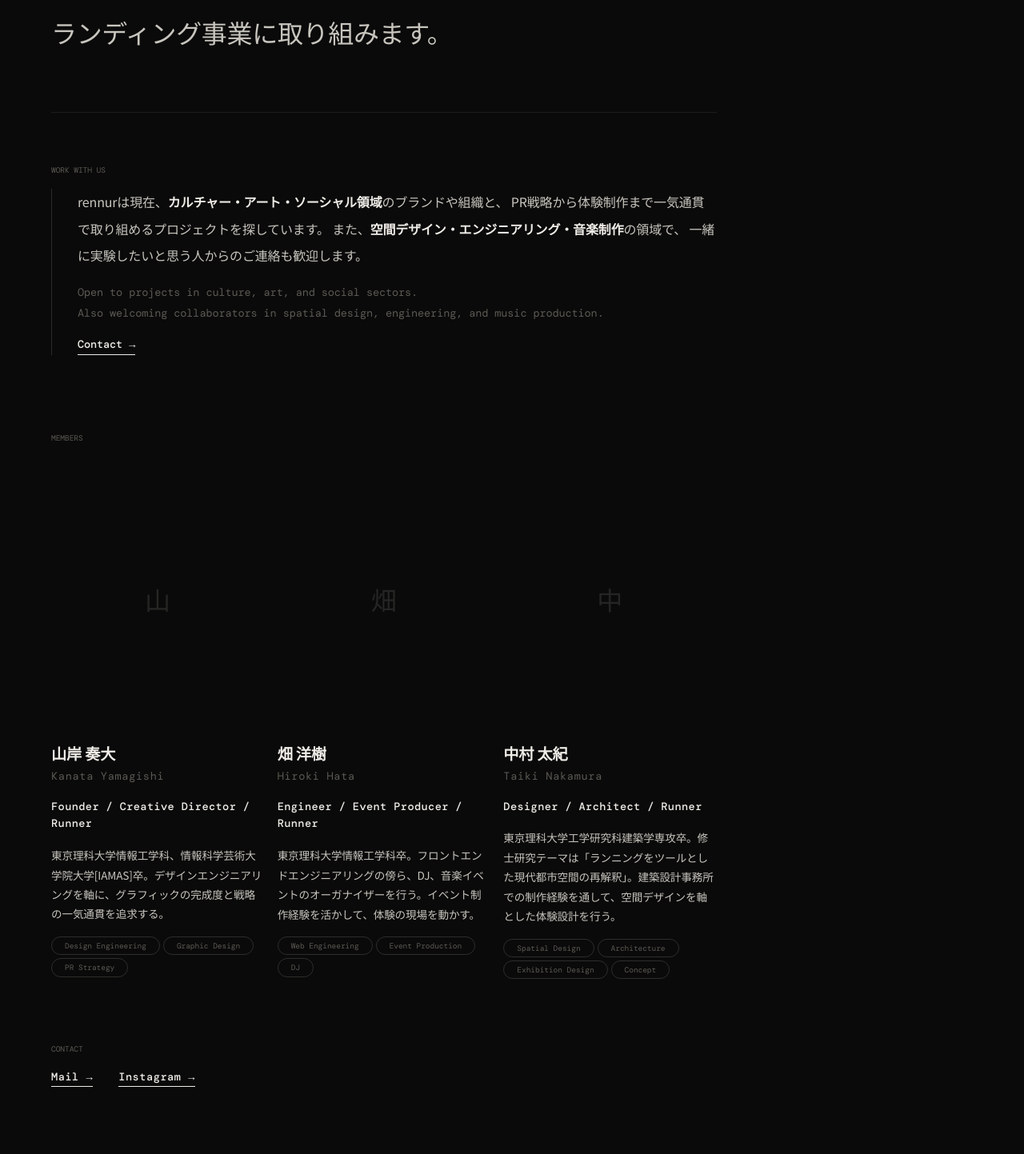
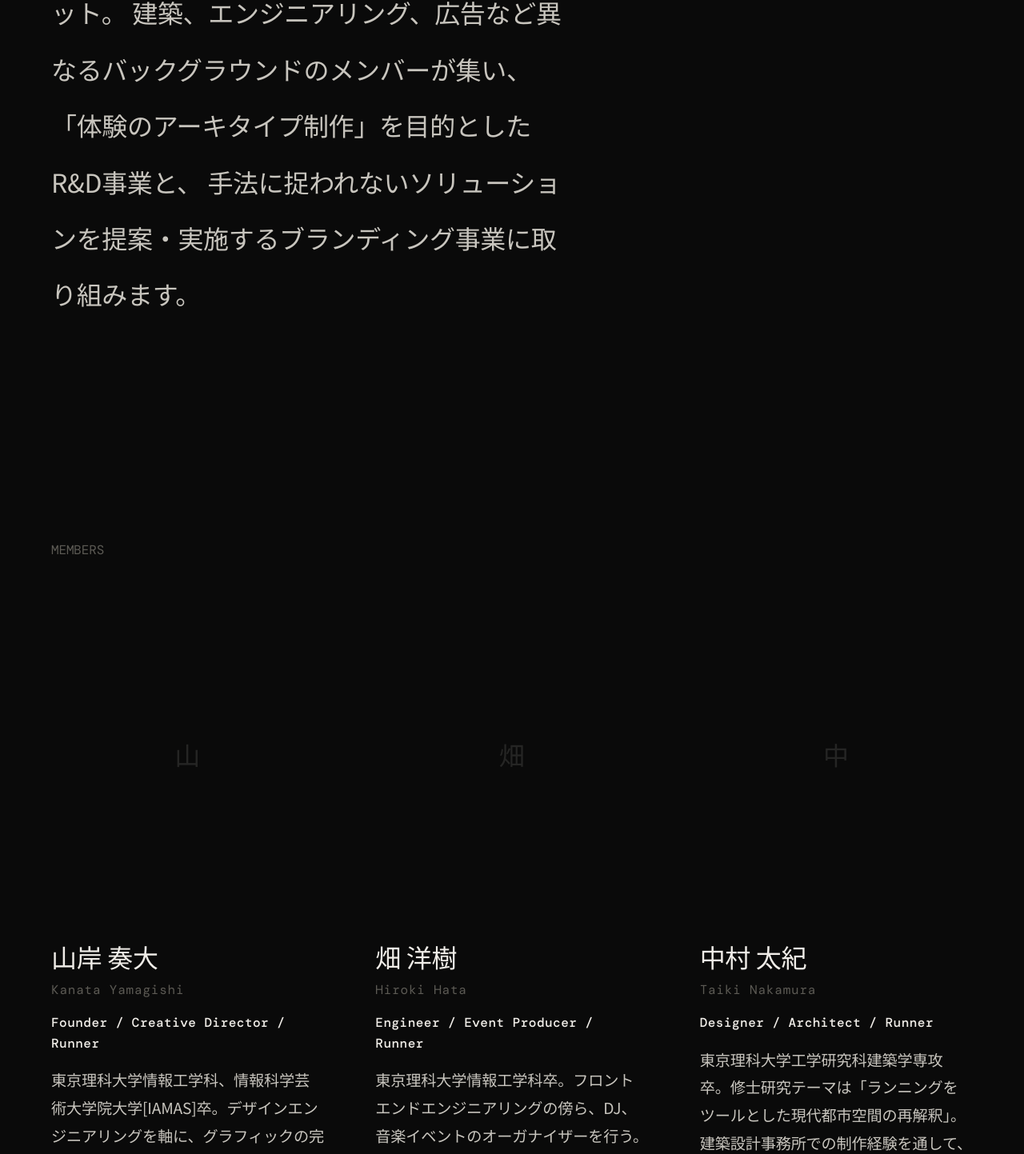
Before and after one commit to k1105/rennur-hp, a Next.js app: page / in a window 1280 px wide. Shown: the part 1258-2701 px from the top of the page at 80% size. Built offline with nearby package versions, Linux system fonts and the light colour scheme; a web font is replaced by a local one.

Commit message:
タイポグラフィの調整

```diff
--- a/app/components/SectionAbout.module.css
+++ b/app/components/SectionAbout.module.css
@@ -1,30 +1,3 @@
-/* ── cta ── */
-.ctaWrap {
-  border-left: 1.5px solid var(--rule2);
-  padding: 0 0 0 calc(var(--grid) / 2);
-  margin-bottom: calc(var(--grid) / 4);
+.section {
+  max-width: calc(var(--grid) * 10);
 }
-
-.ctaJa {
-  font-family: var(--ja);
-  line-height: 2.1;
-  color: var(--ink2);
-  margin-bottom: calc(var(--grid) / 4);
-}
-
-.ctaJa strong {
-  font-weight: 600;
-  color: var(--ink);
-}
-
-.ctaEn {
-  line-height: 1.9;
-  color: var(--faint);
-  margin-bottom: calc(var(--grid) / 4);
-  font-weight: 300;
-}
-
-.ctaLinks {
-  display: flex;
-  gap: calc(var(--grid) / 4);
-}
--- a/app/components/SectionAbout.tsx
+++ b/app/components/SectionAbout.tsx
@@ -2,39 +2,14 @@ import s from "./SectionAbout.module.css";
 
 export default function SectionAbout() {
   return (
-    <section id="about">
-      <p className="lbl global-text-xs">About</p>
+    <section id="about" className={s.section}>
+      <p className="lbl global-text-md">About</p>
       <p className="ja-prose global-text-xl">
         rennur（リニューアル）は、ランニングをきっかけに出会った３人のクリエイティブユニット。
         建築、エンジニアリング、広告など異なるバックグラウンドのメンバーが集い、
         「体験のアーキタイプ制作」を目的としたR&amp;D事業と、
         手法に捉われないソリューションを提案・実施するブランディング事業に取り組みます。
       </p>
-
-      <hr className="div" />
-
-      <p className="lbl global-text-xs">Work with us</p>
-      <div className={s.ctaWrap}>
-        <p className={`${s.ctaJa} global-text-md`}>
-          rennurは現在、
-          <strong>カルチャー・アート・ソーシャル領域</strong>
-          のブランドや組織と、
-          PR戦略から体験制作まで一気通貫で取り組めるプロジェクトを探しています。
-          また、<strong>空間デザイン・エンジニアリング・音楽制作</strong>
-          の領域で、 一緒に実験したいと思う人からのご連絡も歓迎します。
-        </p>
-        <p className={`${s.ctaEn} global-text-sm`}>
-          Open to projects in culture, art, and social sectors.
-          <br />
-          Also welcoming collaborators in spatial design, engineering, and music
-          production.
-        </p>
-        <div className={s.ctaLinks}>
-          <a href="#contact" className="cta-btn global-text-sm">
-            Contact →
-          </a>
-        </div>
-      </div>
     </section>
   );
 }
--- a/app/components/SectionContact.module.css
+++ b/app/components/SectionContact.module.css
@@ -1,17 +1,32 @@
-.links {
-  display: flex;
-  gap: calc(var(--grid) / 2);
+.section {
+  max-width: calc(var(--grid) * 8);
 }
 
-.link {
-  color: var(--ink);
-  font-weight: 500;
-  letter-spacing: 0.04em;
-  border-bottom: 0.5px solid var(--ink);
-  padding-bottom: 1px;
-  transition: opacity 0.15s;
+/* ── cta ── */
+.ctaWrap {
+  margin-bottom: calc(var(--grid) / 4);
 }
 
-.link:hover {
-  opacity: 0.45;
+.ctaJa {
+  font-family: var(--ja);
+  line-height: 2.1;
+  color: var(--ink2);
+  margin-bottom: calc(var(--grid) / 4);
 }
+
+.ctaJa strong {
+  font-weight: 600;
+  color: var(--ink);
+}
+
+.ctaEn {
+  line-height: 1.9;
+  color: var(--faint);
+  margin-bottom: calc(var(--grid) / 4);
+  font-weight: 300;
+}
+
+.ctaLinks {
+  display: flex;
+  gap: calc(var(--grid) / 4);
+}
--- a/app/components/SectionContact.tsx
+++ b/app/components/SectionContact.tsx
@@ -2,21 +2,37 @@ import s from "./SectionContact.module.css";
 
 export default function SectionContact() {
   return (
-    <section id="contact">
-      <p className="lbl global-text-xs">Contact</p>
-      <div className={s.links}>
-        <a href="mailto:hello@rennur.jp" className={`${s.link} global-text-sm`}>
+    <section id="contact" className={s.section}>
+      <p className="lbl global-text-md">Work with us</p>
+      <div className={s.ctaWrap}>
+        <p className={`${s.ctaJa} global-text-md`}>
+          rennurは現在、
+          <strong>カルチャー・アート・ソーシャル領域</strong>
+          のブランドや組織と、
+          PR戦略から体験制作まで一気通貫で取り組めるプロジェクトを探しています。
+          また、<strong>空間デザイン・エンジニアリング・音楽制作</strong>
+          の領域で、 一緒に実験したいと思う人からのご連絡も歓迎します。
+        </p>
+        <p className={`${s.ctaEn} global-text-sm`}>
+          Open to projects in culture, art, and social sectors.
+          <br />
+          Also welcoming collaborators in spatial design, engineering, and music
+          production.
+        </p>
+        <div className={s.ctaLinks}>
+          <a href="mailto:hello@rennur.jp" className="cta-btn global-text-sm">
             Mail →
           </a>
           <a
             href="https://instagram.com/rennur.jp"
             target="_blank"
             rel="noopener noreferrer"
-          className={`${s.link} global-text-sm`}
+            className="cta-btn global-text-sm"
           >
             Instagram →
           </a>
         </div>
+      </div>
     </section>
   );
 }
--- a/app/components/SectionMembers.module.css
+++ b/app/components/SectionMembers.module.css
@@ -1,7 +1,11 @@
+.section {
+  max-width: calc(var(--grid) * 18);
+}
+
 .grid {
   display: grid;
   grid-template-columns: repeat(3, 1fr);
-  gap: calc(var(--grid) / 4);
+  gap: var(--grid);
 }
 
 .card {
@@ -27,7 +31,6 @@
 
 .cardNameJa {
   font-family: var(--ja);
-  font-weight: 600;
   color: var(--ink);
   margin-bottom: 2px;
 }
--- a/app/components/SectionMembers.tsx
+++ b/app/components/SectionMembers.tsx
@@ -1,10 +1,10 @@
-import { MEMBERS } from "../data/members";
+import {MEMBERS} from "../data/members";
 import s from "./SectionMembers.module.css";
 
 export default function SectionMembers() {
   return (
-    <section id="members">
-      <p className="lbl global-text-xs">Members</p>
+    <section id="members" className={s.section}>
+      <p className="lbl global-text-md">Members</p>
       <div className={s.grid}>
         {MEMBERS.map((m) => (
           <div className={s.card} key={m.nameJa}>
@@ -14,13 +14,13 @@ export default function SectionMembers() {
               </span>
             </div>
             <div className={s.cardBody}>
-              <p className={`${s.cardNameJa} global-text-lg`}>{m.nameJa}</p>
-              <p className={`${s.cardNameEn} global-text-sm`}>{m.nameEn}</p>
-              <p className={`${s.cardRole} global-text-sm`}>{m.role}</p>
-              <p className={`${s.cardBio} global-text-sm`}>{m.bio}</p>
+              <p className={`${s.cardNameJa} global-text-xl`}>{m.nameJa}</p>
+              <p className={`${s.cardNameEn} global-text-md`}>{m.nameEn}</p>
+              <p className={`${s.cardRole} global-text-md`}>{m.role}</p>
+              <p className={`${s.cardBio} global-text-lg`}>{m.bio}</p>
               <div className={s.cardTags}>
                 {m.tags.map((t) => (
-                  <span className={`${s.tag} global-text-xs`} key={t}>
+                  <span className={`${s.tag} global-text-sm`} key={t}>
                     {t}
                   </span>
                 ))}
--- a/app/top.module.css
+++ b/app/top.module.css
@@ -1,5 +1,4 @@
 .body {
-  max-width: calc(var(--grid) * 15);
   padding: 0 var(--grid) calc(var(--grid) * 2);
   width: 100%;
   margin: 0;
@@ -10,5 +9,5 @@
 }
 
 .section {
-  padding-top: 5rem;
+  padding-top: calc(var(--grid) * 4);
 }
```
Lines whose indentation alone changed are shown as unchanged.
